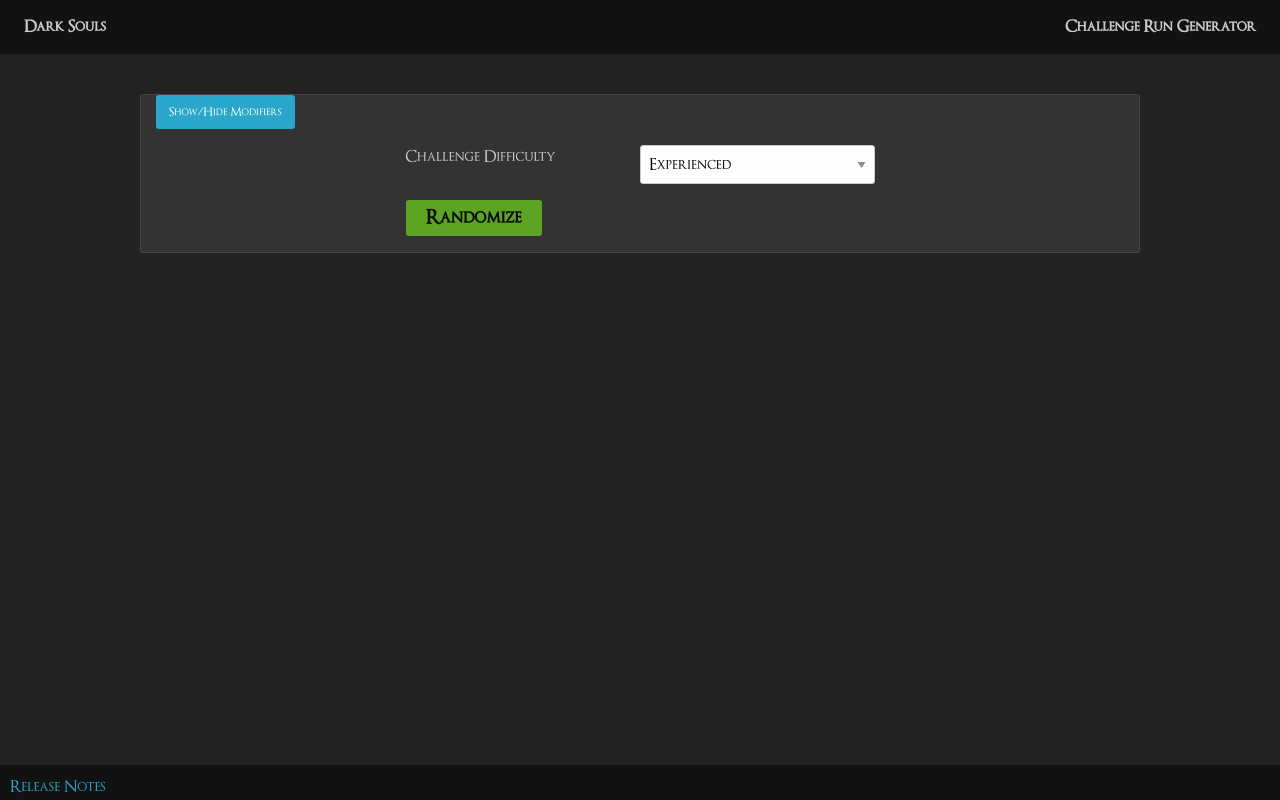
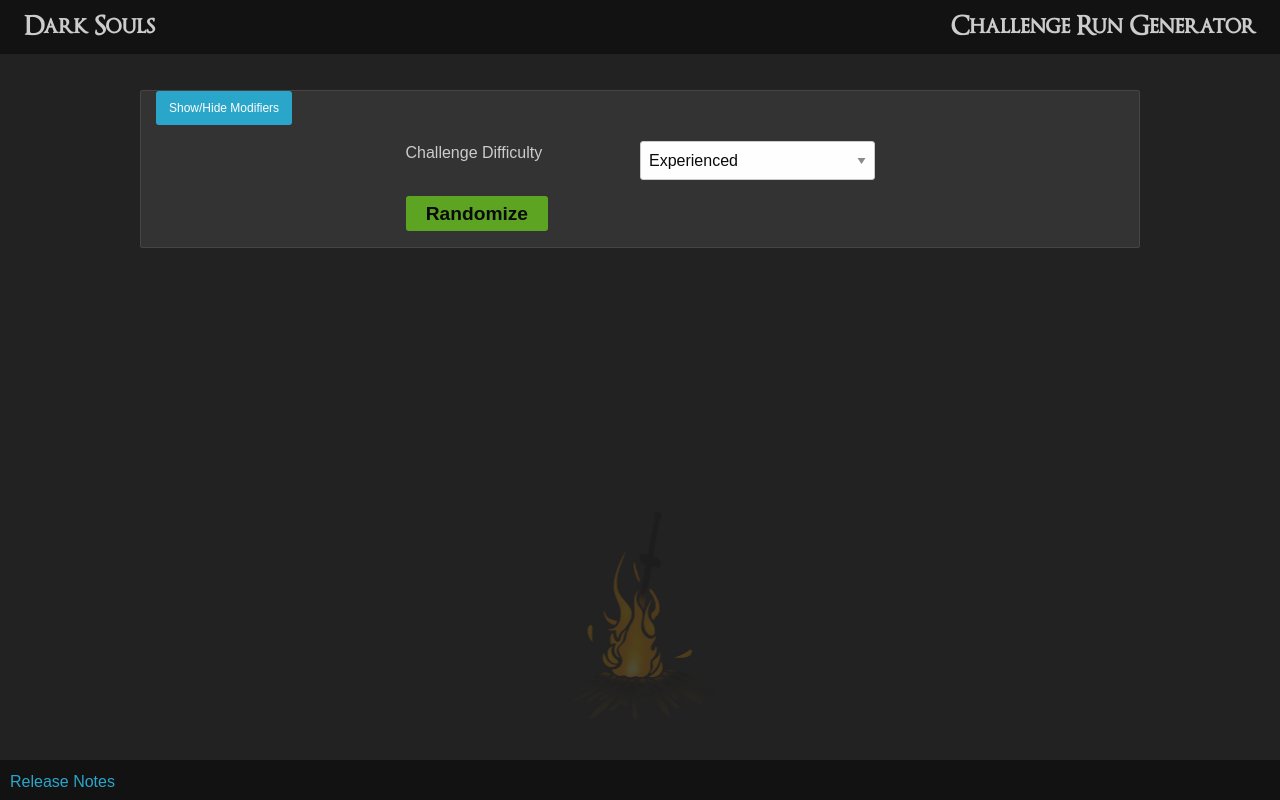
Before and after one commit to ianlamb/darksouls-challenges, a plain HTML site: page index.html in a window 1280 px wide. Drawn offline with Linux system fonts and the light colour scheme.

Commit message:
add bonfire

```diff
--- a/css/app.css
+++ b/css/app.css
@@ -3,13 +3,11 @@ html, body {
 	margin: 0;
 	padding: 0;
 	background: #222;
-	font-family: 'OptimusPrinceps', Arial, Helvetica, sans-serif;
+	font-family: Arial, Helvetica, sans-serif;
 	color: #ccc;
-	/*text-shadow: 1px 1px 1px #000;*/
 }
 
 h1,h2,h3,h4,h5,p,div,ul,li,table,tr,td,label,input {
-	font-family: 'OptimusPrinceps', Arial, Helvetica, sans-serif;
 	color: #ccc;
 }
 
@@ -24,15 +22,37 @@ li {
 input[type="checkbox"] { margin: 5px 5px 5px 0; }
 
 .top-bar {
+    position: fixed;
+    z-index: 10;
+    top: 0;
+    left: 0;
+    right: 0;
     background: #121212;
 }
 
+.menu-text {
+	font-family: 'OptimusPrinceps', Arial, Helvetica, sans-serif;
+    font-size: 1.6em;
+    line-height: 0.6em;
+}
+
+.bonfire {
+    position: fixed;
+    left: 50%;
+    transform: translateX(-50%);
+    bottom: 80px;
+    border: 0;
+    opacity: 0.2;
+}
+
 #content {
+    position: relative;
+    z-index: 0;
 	border: 1px solid #454545;
 	background: #333;
 	border-radius: 2px;
-    margin-top: 40px;
-	margin-bottom: 100px;
+    margin-top: 90px;
+	margin-bottom: 320px;
 }
 
 .page {
@@ -45,7 +65,7 @@ footer {
 	bottom: 0;
 	left: 0;
 	right: 0;
-	height: 35px;
+	height: 40px;
 	padding: 10px;
 	z-index: 1;
 	background: #121212;
--- a/index.html
+++ b/index.html
@@ -14,6 +14,8 @@
 	<script type="text/javascript" src="js/app.js"></script>
 </head>
 <body>
+	<img class="bonfire" src="images/bonfire.png" />
+
 	<div class="top-bar">
 		<div class="top-bar-left">
 			<div class="menu-text">Dark Souls</div>
```
Also changed, not shown: images/bonfire.png (added).
